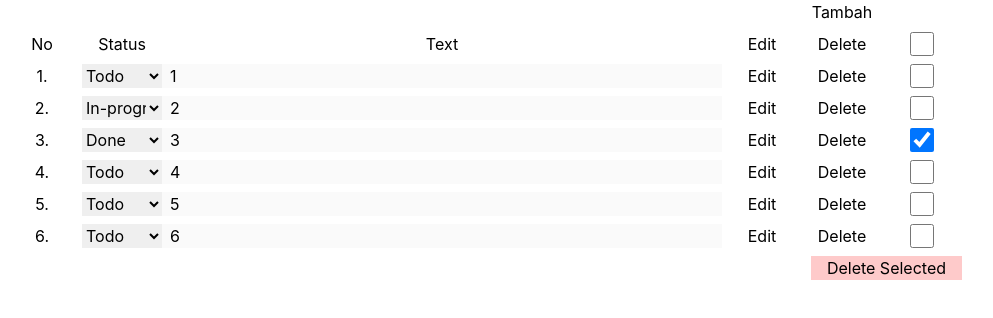
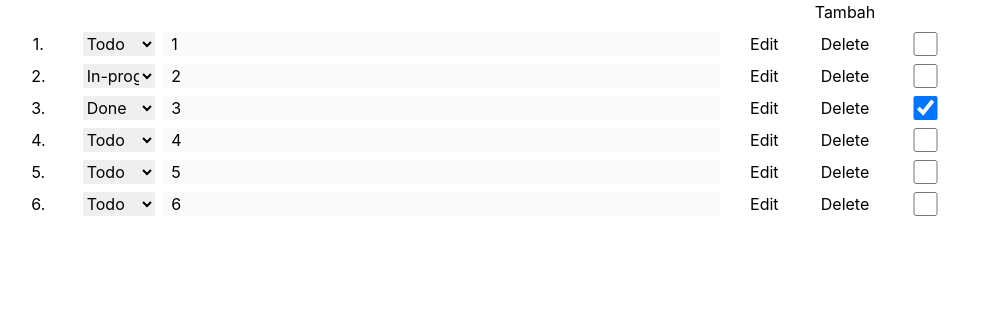
Before and after one commit to alfahmist/todo, a React (Create React App) app: page / in a window 1280 px wide. Shown: the top 318 px of the page, without its empty margins (158-1151 px from the left). Built offline with nearby package versions, Linux system fonts and the light colour scheme.

Commit message:
Pake Zustand Fitur Tambah Item

```diff
--- a/package.json
+++ b/package.json
@@ -9,7 +9,8 @@
 		"react": "^18.2.0",
 		"react-dom": "^18.2.0",
 		"react-scripts": "5.0.1",
-		"web-vitals": "^2.1.4"
+		"web-vitals": "^2.1.4",
+		"zustand": "^4.5.2"
 	},
 	"scripts": {
 		"start": "react-scripts start",
--- a/src/App.js
+++ b/src/App.js
@@ -1,46 +1,51 @@
-import { useState } from 'react';
+import { useEffect, useState } from 'react';
 
 import './App.css';
 import { Button } from './components/Button';
 import { InputCheck, InputText } from './components/Input';
 import Item from './components/Item';
 import { Grid } from './components/Grid';
+import { useBearStore } from './store/useBearStore';
 
 function App() {
-	const [datas, setDatas] = useState([
-		{ value: 1, isDelete: false, isSelect: false, status: 'todo' },
-		{ value: 2, isDelete: false, isSelect: false, status: 'in-progress' },
-		{ value: 3, isDelete: false, isSelect: true, status: 'done' },
-		{ value: 4, isDelete: false, isSelect: false, status: 'todo' },
-		{ value: 5, isDelete: false, isSelect: false, status: 'todo' },
-		{ value: 6, isDelete: false, isSelect: false, status: 'todo' },
-	]);
+	const { add, arrOfObj } = useBearStore();
+	const [value, setValue] = useState('');
 
-	const [value, setValue] = useState('');
+	const object = {
+		id: arrOfObj.length + 1,
+		value: value,
+		isDelete: false,
+		isSelect: false,
+		status: 'todo',
+	};
+
+	// const [datas, setDatas] = useState([
+	// 	{ value: 1, isDelete: false, isSelect: false, status: 'todo' },
+	// 	{ value: 2, isDelete: false, isSelect: false, status: 'in-progress' },
+	// 	{ value: 3, isDelete: false, isSelect: true, status: 'done' },
+	// 	{ value: 4, isDelete: false, isSelect: false, status: 'todo' },
+	// 	{ value: 5, isDelete: false, isSelect: false, status: 'todo' },
+	// 	{ value: 6, isDelete: false, isSelect: false, status: 'todo' },
+	// ]);
 	const [isSelect, setIsSelect] = useState(false);
 
-	let selected = datas.filter((event) => {
-		return event.isSelect === true;
-	});
-
-	console.log(selected);
 	const getData = (index, value, name) => {
 		switch (name) {
 			case 'value':
-				datas[index].value = value;
-				break;
+			// datas[index].value = value;
+			// break;
 			case 'isDelete':
-				datas[index].isDelete = value;
-				let arrs = datas.filter((arr) => {
-					return arr.isDelete === false;
-				});
-				setDatas(arrs);
+				// datas[index].isDelete = value;
+				// let arrs = datas.filter((arr) => {
+				// 	return arr.isDelete === false;
+				// });
+				// setDatas(arrs);
 				break;
 			case 'status':
-				datas[index].status = value;
+				// datas[index].status = value;
 				break;
 			case 'isSelect':
-				datas[index].isSelect = value;
+				// datas[index].isSelect = value;
 				break;
 			default:
 				break;
@@ -50,7 +55,7 @@ function App() {
 		// } else if (name === 'status') {
 		// } else {
 		// }
-		console.log(datas);
+		// console.log(datas);
 	};
 
 	const onChange = (event) => {
@@ -68,60 +73,61 @@ function App() {
 				status: 'todo',
 			};
 
-			setDatas([...datas, data]);
+			// setDatas([...datas, data]);
 			setValue('');
 		}
 	};
 
 	const handleDeleteSelected = () => {
-		let arrs = datas.filter((arr) => {
-			return arr.isSelect === false;
-		});
-		setDatas(arrs);
-		console.log(arrs);
+		// let arrs = datas.filter((arr) => {
+		// 	return arr.isSelect === false;
+		// });
+		// setDatas(arrs);
+		// console.log(arrs);
 		setIsSelect(false);
-		console.log('aaa');
 	};
 
 	const handleInputCheck = (event) => {
 		setIsSelect(event.target.checked);
-		let arr = datas.map((data) => {
-			data.isSelect = event.target.checked;
-			return data;
-		});
+		// let arr = datas.map((data) => {
+		// 	data.isSelect = event.target.checked;
+		// 	return data;
+		// });
 
-		setDatas(arr);
-		console.log(datas);
+		// setDatas(arr);
 	};
 
 	return (
 		<div className='w-9/12 mx-auto'>
 			<Grid>
 				<InputText onChange={onChange} value={value} className='col-span-9' />
-				<Button onClick={handleTambah} className='col-span-3'>
+				<Button
+					onClick={() => {
+						if (value !== '') add(object);
+					}}
+					className='col-span-3'
+				>
 					Tambah
 				</Button>
 			</Grid>
-			<Grid>
+			{/* <Grid>
 				<span>No</span>
 				<span>Status</span>
 				<span className='col-span-7'>Text</span>
 				<span>Edit</span>
 				<span>Delete</span>
 				<InputCheck onChange={handleInputCheck} checked={isSelect} />
+			</Grid> */}
+			<Grid>
+				{arrOfObj.map((data, index) => {
+					return <Item key={data.id} data={data} index={index} />;
+				})}
 			</Grid>
-			{datas.map((data, index) => {
-				return (
-					<Grid key={Math.random()}>
-						<Item data={data} index={index} getData={getData} />
-					</Grid>
-				);
-			})}
-			<div className='text-right'>
+			{/* <div className='text-right'>
 				<Button onClick={handleDeleteSelected} className='px-4 bg-red-200'>
 					Delete Selected
 				</Button>
-			</div>
+			</div> */}
 		</div>
 	);
 }
--- a/src/components/Grid.jsx
+++ b/src/components/Grid.jsx
@@ -1,6 +1,6 @@
 export const Grid = ({ children }) => {
 	return (
 		// <div className='flex flex-row gap-2 mb-1 justify-around'>{children}</div>
-		<div className='grid grid-cols-12 text-center mb-2'>{children}</div>
+		<div className='grid grid-cols-12 text-center mb-2 gap-2'>{children}</div>
 	);
 };
--- a/src/components/InputTambah.jsx
+++ b/src/components/InputTambah.jsx
@@ -3,6 +3,7 @@ import { Button } from './Button';
 import { InputText } from './Input';
 
 const InputTambah = (props) => {
+	const { tambahData } = useBearStore();
 	const [value, setValue] = useState('');
 
 	const handlerInput = (event) => {
--- a/src/components/Item.jsx
+++ b/src/components/Item.jsx
@@ -2,10 +2,13 @@ import { useState } from 'react';
 import { Button } from './Button';
 import { InputCheck, InputText } from './Input';
 import { Select } from './Select';
+import { useBearStore } from '../store/useBearStore';
 
 const Item = ({ index, data, getData }) => {
 	const [isEdit, setIsEdit] = useState(false);
 	const [value, setValue] = useState(data.value);
+
+	const { tambah } = useBearStore();
 
 	const done = () => {
 		setIsEdit(!isEdit);
@@ -46,7 +49,8 @@ const Item = ({ index, data, getData }) => {
 			>
 				{isEdit ? 'Done' : 'Edit'}
 			</Button>
-			<Button onClick={handleDelete}>Delete</Button>
+			{/* <Button onClick={handleDelete}>Delete</Button> */}
+			<Button onClick={tambah}>Delete</Button>
 			<InputCheck defaultChecked={data.isSelect} onChange={handleInputCheck} />
 		</>
 	);
--- /dev/null
+++ b/src/data/data.js
@@ -0,0 +1,8 @@
+export const data = [
+	{ id: 1, value: 1, isDelete: false, isSelect: false, status: 'todo' },
+	{ id: 2, value: 2, isDelete: false, isSelect: false, status: 'in-progress' },
+	{ id: 3, value: 3, isDelete: false, isSelect: true, status: 'done' },
+	{ id: 4, value: 4, isDelete: false, isSelect: false, status: 'todo' },
+	{ id: 5, value: 5, isDelete: false, isSelect: false, status: 'todo' },
+	{ id: 6, value: 6, isDelete: false, isSelect: false, status: 'todo' },
+];
--- /dev/null
+++ b/src/store/useBearStore.js
@@ -0,0 +1,17 @@
+import { create } from 'zustand';
+import { data } from '../data/data';
+
+export const useBearStore = create((set) => ({
+	bears: { value: 0, isSelect: true },
+	arrOfObj: data,
+	increasePopulation: () =>
+		set((state) => ({ bears: (state.bears = { value: 34 }) })),
+	// Data yang dikirim dalam bentuk object
+	add: (object) => set((state) => ({ arrOfObj: [...state.arrOfObj, object] })),
+	delete: () => {},
+	done: () => {},
+	select: () => {},
+	selectAll: () => {},
+}));
+
+console.log(data);
```
Also changed, not shown: 1 other file (tests, documents, lock files or other folders).
